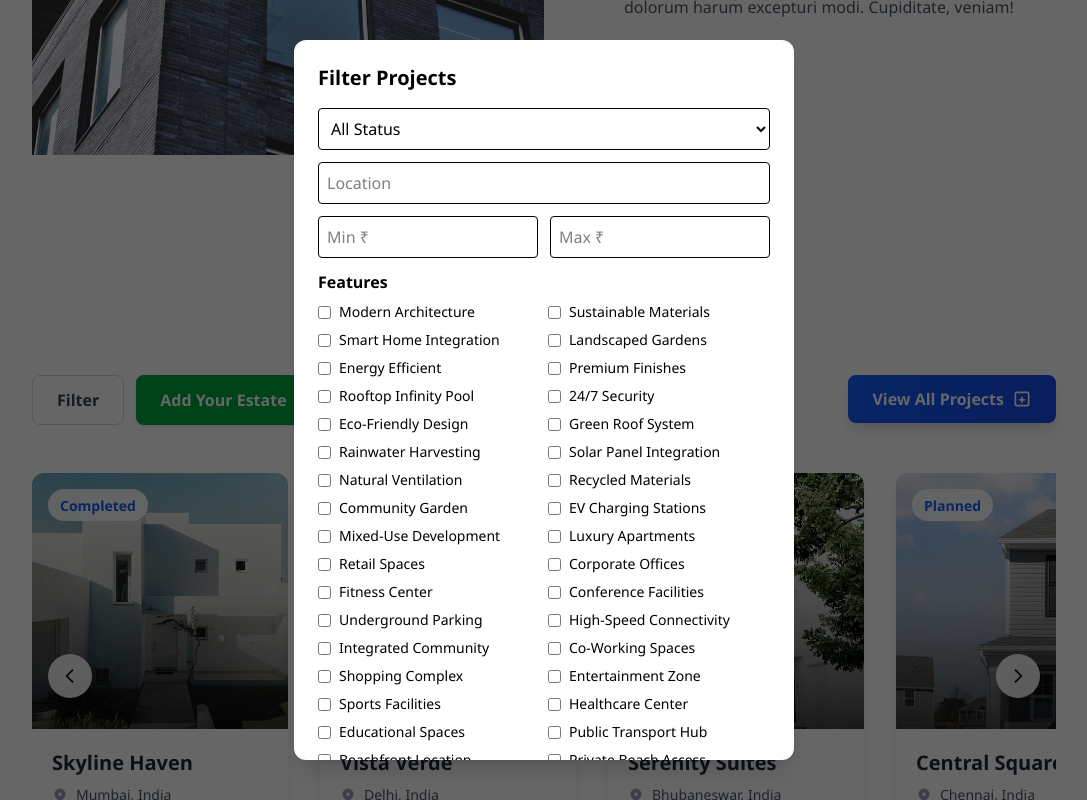
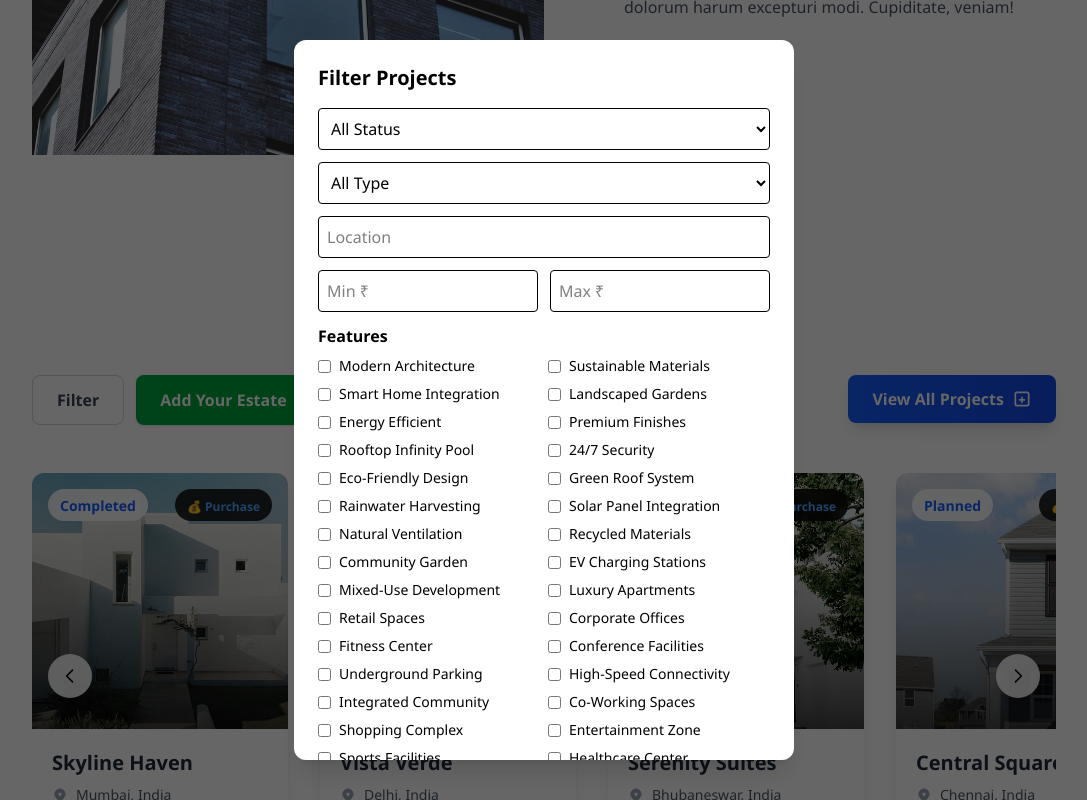
Before and after one commit to ShroudAnkit53/Real-Estate-Website-Frontend-, a React (Vite) app: page / in a window 1280 px wide. Both pictures are taken after a click on the button "Filter". Shown: the part 1401-2201 px from the top of the page, without its empty margins (96-1183 px from the left). Built offline with nearby package versions, Linux system fonts and the light colour scheme.

Commit message:
Updated code

```diff
--- a/src/components/Projects.jsx
+++ b/src/components/Projects.jsx
@@ -9,11 +9,13 @@ const Projects = () => {
   const [selectedProject, setSelectedProject] = useState(null);
   const [showPayment, setShowPayment] = useState(false);
   const [selectedTenure, setSelectedTenure] = useState(10);
+  const [transactionFilter, setTransactionFilter] = useState("All");
 
   // FILTER STATE
   const [showFilter, setShowFilter] = useState(false);
   const [filters, setFilters] = useState({
     status: "",
+    transactionType: "",
     location: "",
     minPrice: "",
     maxPrice: "",
@@ -50,8 +52,17 @@ const Projects = () => {
   const filteredProjects = allProjects.filter((project) => {
     const price = Number(String(project.price || "").replace(/[^0-9]/g, ""));
 
+    // STATUS
     if (filters.status && project.status !== filters.status) return false;
 
+    // RENT / PURCHASE ✅ FIX ADDED
+    if (
+      filters.transactionType &&
+      project.transactionType !== filters.transactionType
+    )
+      return false;
+
+    // LOCATION
     if (
       filters.location &&
       !String(project.location || "")
@@ -60,9 +71,11 @@ const Projects = () => {
     )
       return false;
 
+    // PRICE
     if (filters.minPrice && price < Number(filters.minPrice)) return false;
     if (filters.maxPrice && price > Number(filters.maxPrice)) return false;
 
+    // FEATURES
     if (
       filters.features.length &&
       !filters.features.every((f) => (project.features || []).includes(f))
@@ -203,7 +216,6 @@ const Projects = () => {
       <div className="mb-12 relative">
         {/* Centered Title and Description */}
         <div className="flex items-center justify-between flex-wrap gap-4">
-
           {/* LEFT — Buttons */}
           <div className="flex gap-3">
             <button
@@ -228,7 +240,6 @@ const Projects = () => {
               Completed
             </span>
           </h1>
-
         </div>
 
         {/* View All Button - Right aligned (desktop only) */}
@@ -503,6 +514,20 @@ const Projects = () => {
               <option value="Upcoming">Upcoming</option>
             </select>
 
+            {/* RENT / PURCHASE */}
+            <select
+              className="w-full border p-2 rounded mb-3"
+              value={filters.transactionType}
+              onChange={(e) =>
+                setFilters({ ...filters, transactionType: e.target.value })
+              }
+            >
+              <option value="">All Type</option>
+              <option value="Rent">Rent</option>
+              <option value="Purchase">Purchase</option>
+              <option value="Rent & Purchase">Rent & Purchase</option>
+            </select>
+
             {/* LOCATION */}
             <input
               type="text"
@@ -574,6 +599,7 @@ const Projects = () => {
                     minPrice: "",
                     maxPrice: "",
                     features: [],
+                    transactionType: "",
                   })
                 }
                 className="px-4 py-2 border rounded"
@@ -686,6 +712,26 @@ const Projects = () => {
                       {project.status || "Completed"}
                     </span>
                   </div>
+                  {/* Rent / Purchase Badge */}
+                  {project.transactionType && (
+                    <div className="absolute top-4 right-4 bg-black/80 backdrop-blur-sm px-3 py-1 rounded-full">
+                      <span
+                        className={`text-xs font-semibold ${
+                          project.transactionType === "Rent"
+                            ? "text-green-400"
+                            : project.transactionType === "Purchase"
+                            ? "text-blue-400"
+                            : "text-purple-400"
+                        }`}
+                      >
+                        {project.transactionType === "Rent" && "🏠 Rent"}
+                        {project.transactionType === "Purchase" &&
+                          "💰 Purchase"}
+                        {project.transactionType === "Rent & Purchase" &&
+                          "🔁 Rent & Buy"}
+                      </span>
+                    </div>
+                  )}
                 </div>
 
                 {/* Project info */}
```
Lines whose indentation alone changed are shown as unchanged.
